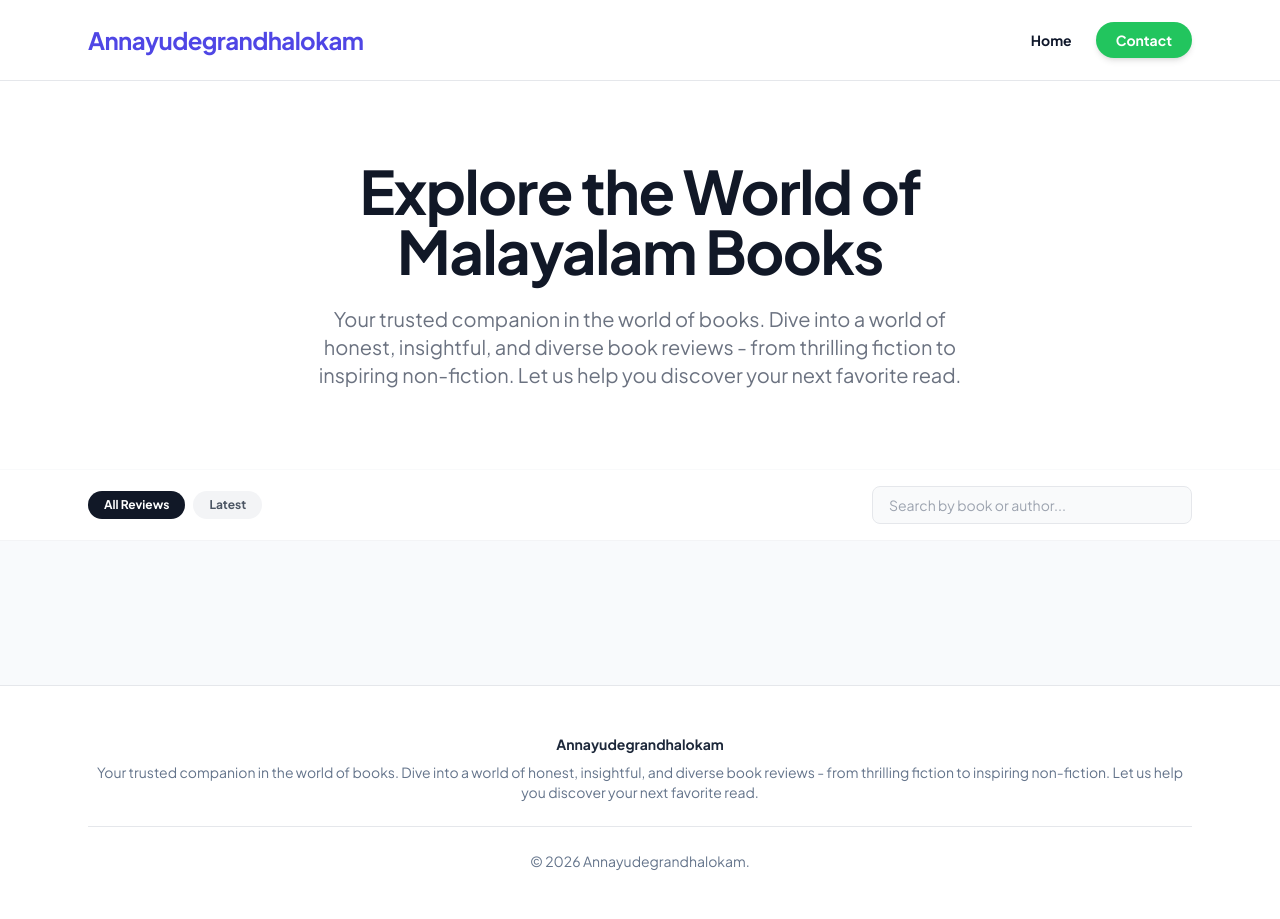
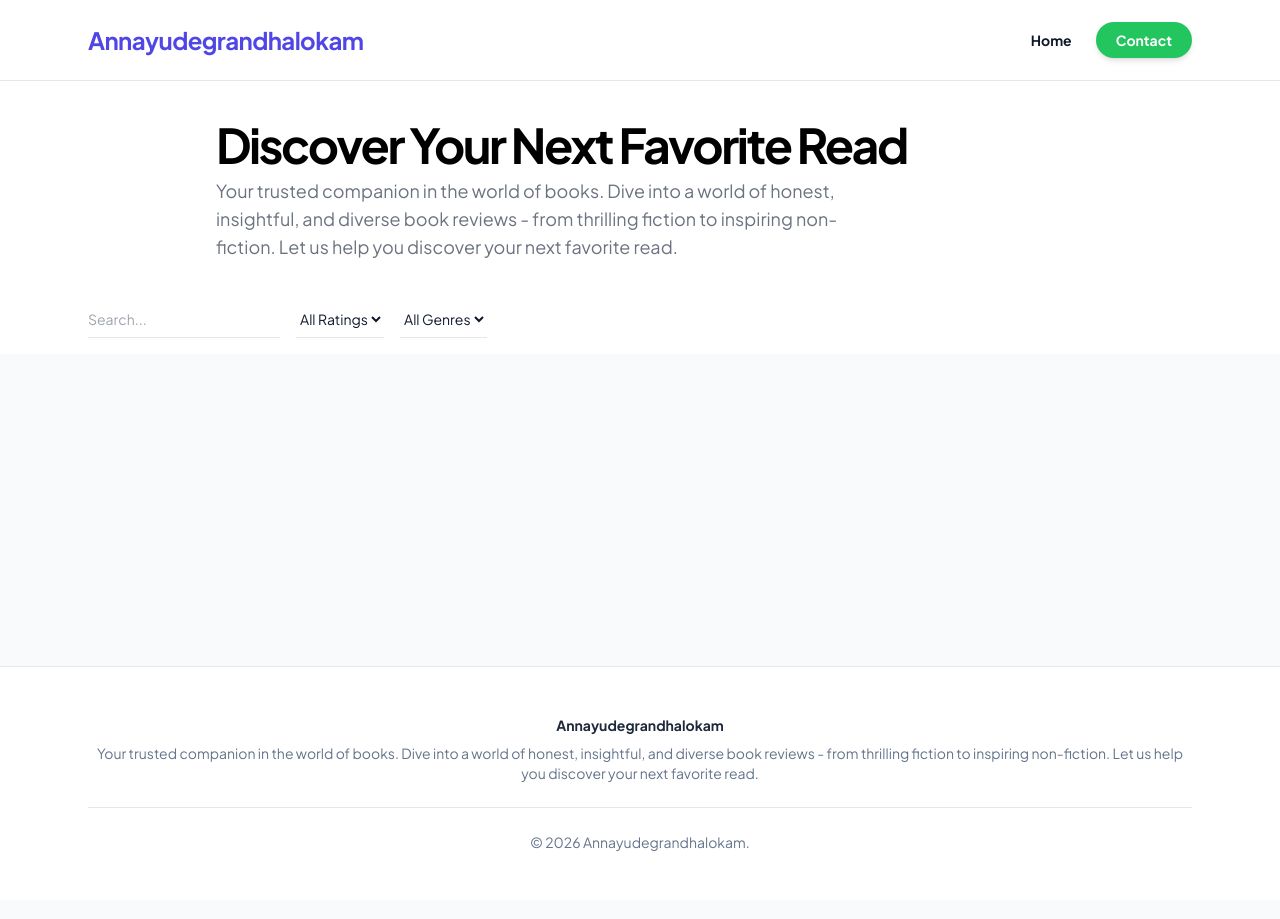
Before and after one commit to adithyanperingode/Annayudegrandhalokam, a Jekyll site: the page built from index.html, in a window 1280 px wide. Built offline with Jekyll 4.4.1, drawn with Linux system fonts in a browser that asks for light colours; nearby versions of some CDN libraries.

Commit message:
Update index.html

```diff
--- a/index.html
+++ b/index.html
@@ -3,46 +3,55 @@
 title: Home
 ---
 
-<section class="py-20 bg-white border-b border-gray-50">
-    <div class="max-w-4xl mx-auto text-center px-6">
-        <h1 class="text-4xl md:text-6xl font-black text-gray-900 tracking-tight mb-6">
-            Explore the World of Malayalam Books
+<section class="pt-10 pb-6 bg-white">
+    <div class="max-w-4xl mx-auto text-left px-6">
+        <h1 class="text-4xl md:text-5xl font-black text-black tracking-tighter mb-2">
+            Discover Your Next Favorite Read
         </h1>
-        <p class="text-lg md:text-xl text-gray-500 max-w-2xl mx-auto font-medium leading-relaxed">
+        <p class="text-md md:text-lg text-gray-500 max-w-2xl font-medium leading-snug">
             {{ site.description }}
         </p>
     </div>
 </section>
 
-<div class="sticky top-20 z-40 bg-white/90 backdrop-blur-md border-b border-gray-100 py-4 mb-12">
-    <div class="max-w-6xl mx-auto px-6 flex flex-col md:flex-row gap-4 justify-between items-center">
-        <div class="flex gap-2">
-            <button class="px-4 py-1.5 bg-gray-900 text-white text-xs font-bold rounded-full">All Reviews</button>
-            <button class="px-4 py-1.5 bg-gray-100 text-gray-600 text-xs font-bold rounded-full hover:bg-gray-200 transition">Latest</button>
-        </div>
-        <input type="text" id="bookSearch" placeholder="Search by book or author..."
-        class="w-full md:w-80 px-4 py-2 bg-gray-50 border border-gray-200 rounded-lg text-sm focus:ring-2 focus:ring-indigo-500 outline-none transition">
+<div class="sticky top-20 z-40 bg-white/90 backdrop-blur-md py-4 mb-8 border-b border-gray-50">
+    <div class="max-w-6xl mx-auto px-6 flex flex-wrap gap-4 items-center">
+
+        <input type="text" id="bookSearch" placeholder="Search..."
+        class="w-full md:w-48 px-0 py-2 bg-transparent border-b border-gray-200 text-sm focus:border-black outline-none transition">
+
+        <select id="ratingFilter" class="bg-transparent border-b border-gray-200 py-2 text-sm outline-none focus:border-black cursor-pointer">
+            <option value="0">All Ratings</option>
+            <option value="5">5 Stars</option>
+            <option value="4">4+ Stars</option>
+            <option value="3">3+ Stars</option>
+            <option value="2">2+ Stars</option>
+        </select>
+
+        <select id="categoryFilter" class="bg-transparent border-b border-gray-200 py-2 text-sm outline-none focus:border-black cursor-pointer">
+            <option value="all">All Genres</option>
+            <option value="novels">Novels</option>
+            <option value="stories">Stories</option>
+            <option value="others">Others</option>
+        </select>
     </div>
 </div>
 
 <div class="max-w-6xl mx-auto px-6 pb-24">
     <div id="bookGrid" class="grid grid-cols-1 sm:grid-cols-2 lg:grid-cols-4 gap-x-8 gap-y-12">
         {% for post in site.posts %}
-        <article class="book-card group cursor-pointer" onclick="window.location='{{ post.url }}'">
-            <div class="relative aspect-[2/3] mb-4 overflow-hidden rounded-lg bg-gray-100 shadow-sm group-hover:shadow-xl transition-all duration-500">
-                <img src="{{ post.image }}" alt="{{ post.title }}" class="w-full h-full object-cover group-hover:scale-105 transition-transform duration-700">
-                <div class="absolute inset-0 bg-black/0 group-hover:bg-black/5 transition-colors"></div>
+        <article class="book-card group cursor-pointer"
+                 data-title="{{ post.title | lowercase }}"
+                 data-rating="{{ post.rating }}"
+                 data-category="{{ post.category | lowercase }}">
+            <div class="relative aspect-[2/3] mb-4 overflow-hidden rounded-sm bg-gray-100 shadow-sm group-hover:shadow-md transition-all duration-500" onclick="window.location='{{ post.url }}'">
+                <img src="{{ post.image }}" alt="{{ post.title }}" class="w-full h-full object-cover">
             </div>
-
             <div class="space-y-1">
-                <h3 class="text-lg font-bold text-gray-900 leading-tight group-hover:text-indigo-600 transition-colors">
-                    {{ post.title }}
-                </h3>
-                <p class="text-sm text-gray-400 font-medium">By {{ post.author | default: "Malayalam Author" }}</p>
+                <h3 class="text-md font-bold text-black leading-tight">{{ post.title }}</h3>
                 <div class="flex items-center gap-2 pt-1">
-                    <span class="text-amber-400 text-xs font-bold">★ {{ post.rating }}</span>
-                    <span class="text-gray-300">•</span>
-                    <span class="text-[10px] uppercase tracking-widest font-black text-gray-400">Review</span>
+                    <span class="text-black text-[10px] font-black uppercase tracking-widest">{{ post.category | default: "Review" }}</span>
+                    <span class="text-gray-400 text-[10px]">★ {{ post.rating }}</span>
                 </div>
             </div>
         </article>
```
Also changed, not shown: other parts of index.html (+28 -7 lines).
